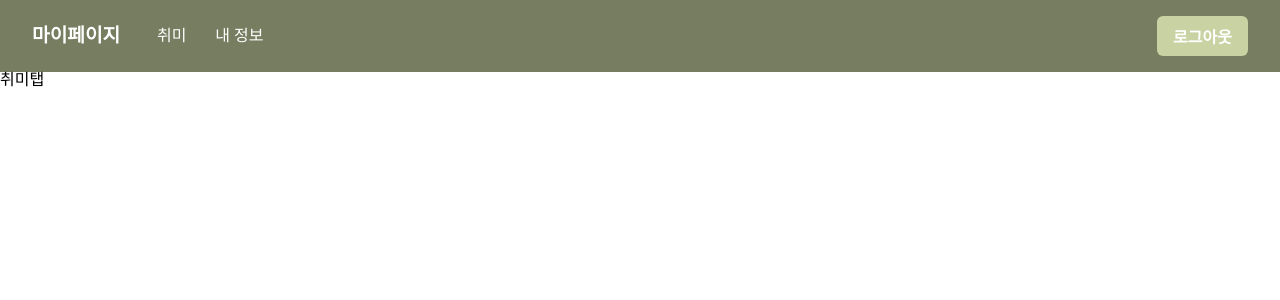
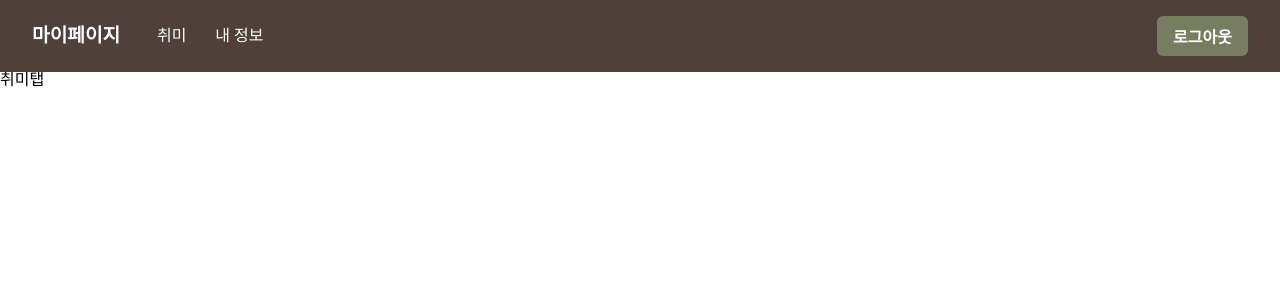
Before and after one commit to AND-SOPT-WEB/GaHyeonKim, a React (Vite) app in the folder week4/assignment/: page /mypage in a window 1280 px wide. Shown: the top 300 px of the page. Built offline with nearby package versions, Linux system fonts and the light colour scheme.

Commit message:
design: 헤더 컴포넌트 배경색 변경

```diff
--- a/week4/assignment/src/components/mypage/Header.tsx
+++ b/week4/assignment/src/components/mypage/Header.tsx
@@ -34,7 +34,7 @@ const HeaderContainer = styled.header`
   justify-content: space-between;
   align-items: center;
   padding: 1rem 2rem;
-  background-color: ${Theme.colors.primaryDark};
+  background-color: ${Theme.colors.brown};
   color: white;
 `;
 
@@ -57,7 +57,7 @@ const MenuItem = styled.div`
 `;
 
 const LogoutButton = styled.button`
-  background: ${Theme.colors.primary};
+  background: ${Theme.colors.primaryDark};
   padding: 0.5rem 1rem;
   border: none;
   border-radius: 6px;
--- a/week4/assignment/src/styles/theme.ts
+++ b/week4/assignment/src/styles/theme.ts
@@ -3,7 +3,7 @@ const colors = {
         border: '#D8D8D8',
         primary: '#C9D2A3',
         primaryDark: '#777D60',
-        darkGreen: '#233641',
+        brown: '#4F4039',
         error: '#FF0000',
     };
 
```
